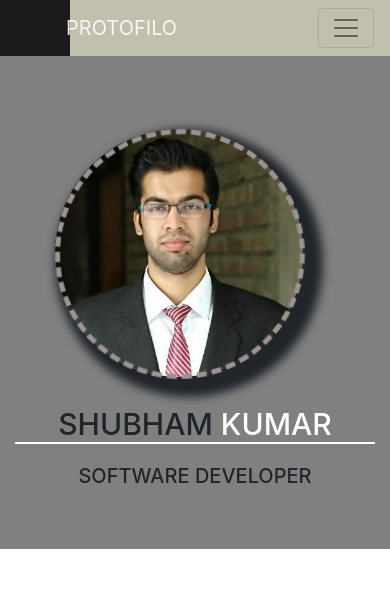
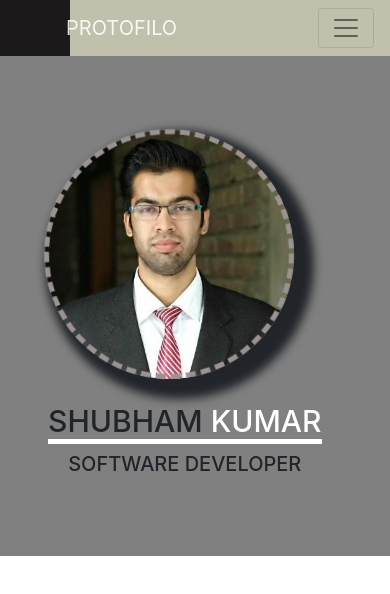
Before and after one commit to Aparnasuman/ShubhCv, a React (Create React App) app in the folder shubhcv/: page / in a window 390 px wide. Shown: the top 594 px of the page. Built offline with nearby package versions, Linux system fonts and the light colour scheme.

Commit message:
portfolio

```diff
--- a/shubhcv/src/Component/header.css
+++ b/shubhcv/src/Component/header.css
@@ -10,6 +10,16 @@
   width: 320px;
   height: 320px;
   position: relative;
+}
+.info {
+  margin-top: 195px;
+}
+.shubh {
+  font-size: 60px;
+  border-bottom: 5px solid #fff;
+}
+.soft {
+  font-size: 40px;
 }
 .img-b .border {
   /* content: ''; */
@@ -30,7 +40,9 @@
   margin-top: -7px;
   top: 80px;
 }
-
+.kumar {
+  color: #ffff;
+}
 .img-h {
   padding: -11px;
   width: 300px;
@@ -50,58 +62,66 @@
     -webkit-transform: rotate(360deg);
   }
 }
-.info {
-  font-size: 40px;
-  margin-top: -220px;
+@media screen and (orientation: landscape) {
+  .info {
+    margin-top: -128px;
+    margin-left: 397px;
+  }
 }
-.shubh {
-  font-size: 60px;
-  width: 60%;
-  float: right;
-  border-bottom: 2px solid #ffff;
-}
-.kumar {
-  color: #ffff;
-}
-.soft {
-  font-size: 40px;
-  margin-top: 77px;
-
-  margin-left: 450px;
-}
-
 @media only screen and (max-width: 600px) {
   .info {
-    margin-top: 107px;
+    margin-top: -128px;
   }
-
-  .shubh {
-    font-size: 30px;
-    float: none;
-    /* margin-top: -1px; */
-    width: 100%;
-    margin-top: 20px;
+  .row {
+    margin-left: 0px !important;
+    margin-right: 0px !important;
+  }
+  .img-b {
+    margin-left: 29px;
   }
   .soft {
-    font-size: 20px;
-    margin-top: 20px;
-    margin-left: 0px;
+    font-size: 20px !important;
+  }
+  .info {
+    margin-top: 104px !important;
+    margin-left: 33px;
+  }
+  .shubh {
+    font-size: 30px !important;
+  }
+  .info {
+    font-size: 20px !important;
   }
   .img-b {
     width: 250px;
     height: 250px;
-    margin-left: 40px;
     position: relative;
   }
   .img-h {
     padding: -11px;
-    width: 248px;
-    margin: 0px;
-    height: 248px;
+    width: 249px;
+
+    margin: 1px;
+    height: 249px;
     border-radius: 50%;
     /* font-size: 12px !important; */
     box-shadow: 10px 10px 10px 10px;
 
     text-align: center;
   }
+  .img-b .border {
+    /* content: ''; */
+    position: absolute;
+    top: 0;
+    bottom: 0;
+    left: 0;
+    right: 0;
+    background: transparent;
+    border-radius: 50%;
+    border: 5px dashed #9b9292 !important;
+    animation-name: Rotate;
+    animation-duration: 2s;
+    animation-iteration-count: infinite;
+    animation-timing-function: linear;
+  }
 }
--- a/shubhcv/src/Component/header.js
+++ b/shubhcv/src/Component/header.js
@@ -8,12 +8,12 @@ class Header extends React.Component {
                 <div className="container">
 
 
-                    <div className="info-img">
+                    <div className="info-img row">
                         <div className="img-b">
                             <div class="border"></div>
                             <img src={shubh} alt="shubh" className="d-block w-5 img-h" />
                         </div>
-                        <div className="info">
+                        <div className="info ">
                             <h1 className="shubh">SHUBHAM <span className="kumar">KUMAR</span></h1>
                             <h3 className="soft">SOFTWARE DEVELOPER</h3>
                         </div>
```
Also changed, not shown: shubhcv/src/Component/Profile.js (added, +15 -0 lines), 1 other file (tests, documents, lock files or other folders).
